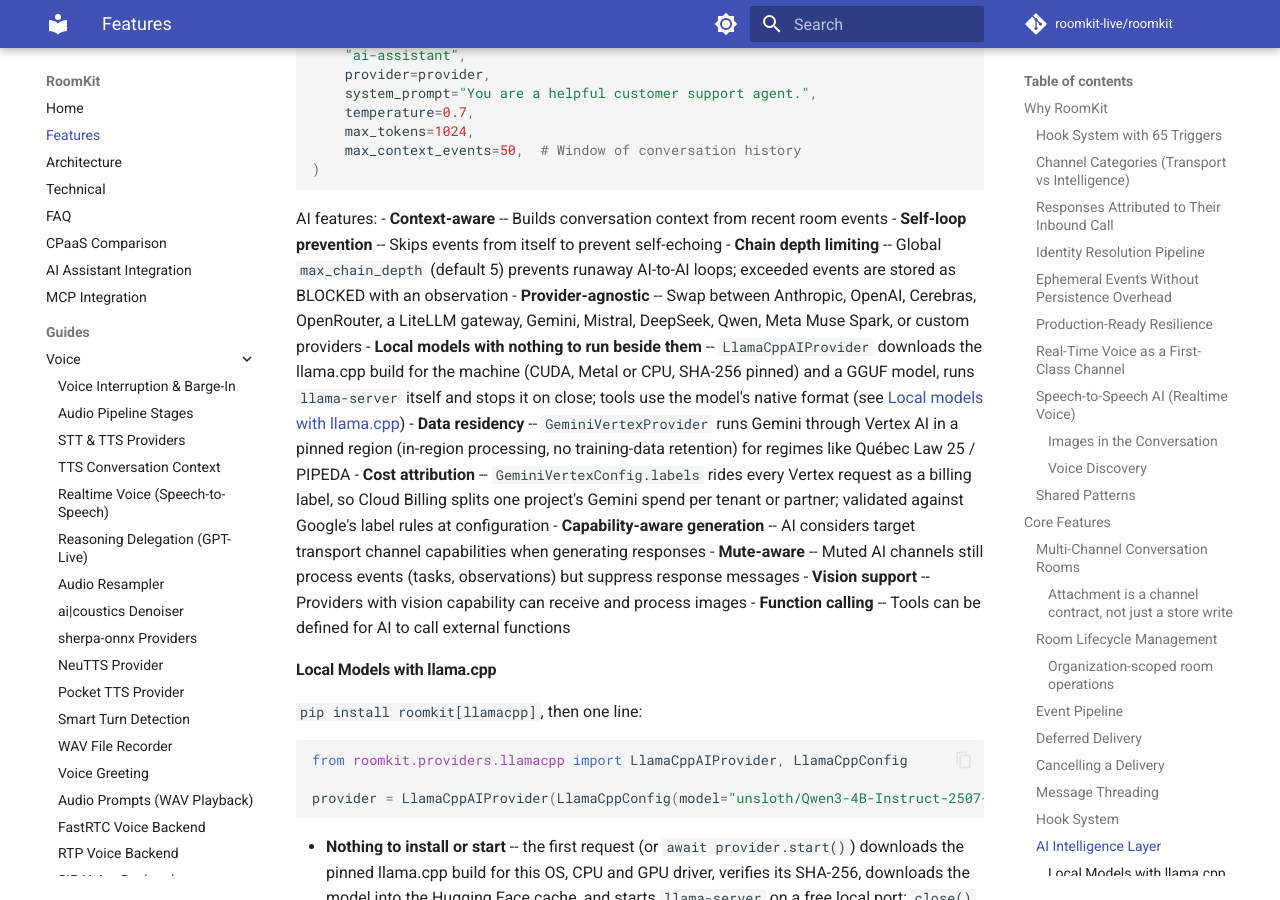
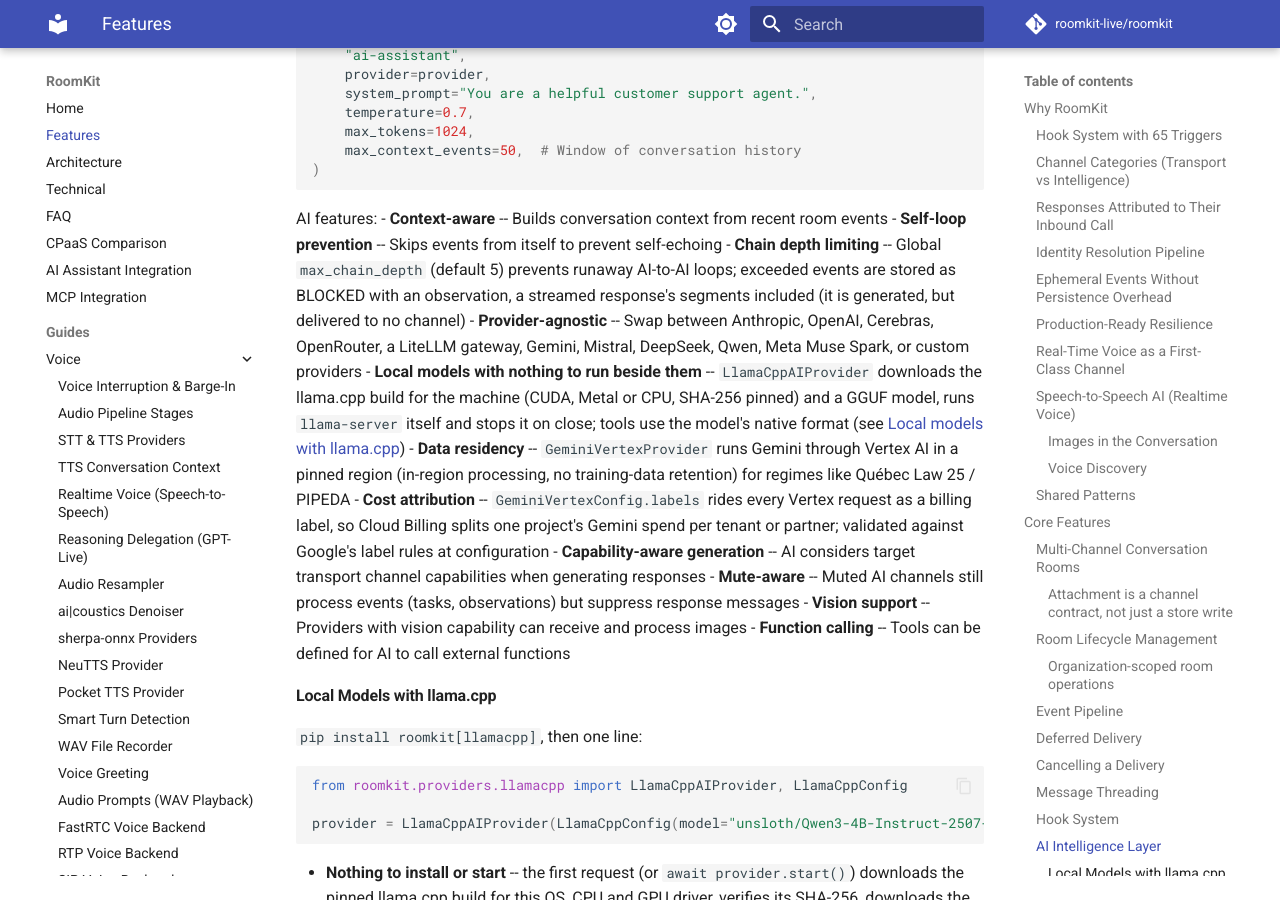
Before and after one commit to roomkit-live/roomkit-docs, an MkDocs documentation site: the page built from docs/features.md, in a window 1280 px wide and 900 px high, scrolled down 18305 px. Built offline with MkDocs 1.6.1 and Material for MkDocs 9.7.7, drawn with Linux system fonts in a browser that asks for light colours; comment, search, counter and statistics services are not loaded.

Commit message:
docs(features): the chain-depth limit blocks a streamed response too (RMK-283)

```diff
--- a/docs/features.md
+++ b/docs/features.md
@@ -619,7 +619,7 @@ ai = AIChannel(
 AI features:
 - **Context-aware** -- Builds conversation context from recent room events
 - **Self-loop prevention** -- Skips events from itself to prevent self-echoing
-- **Chain depth limiting** -- Global `max_chain_depth` (default 5) prevents runaway AI-to-AI loops; exceeded events are stored as BLOCKED with an observation
+- **Chain depth limiting** -- Global `max_chain_depth` (default 5) prevents runaway AI-to-AI loops; exceeded events are stored as BLOCKED with an observation, a streamed response's segments included (it is generated, but delivered to no channel)
 - **Provider-agnostic** -- Swap between Anthropic, OpenAI, Cerebras, OpenRouter, a LiteLLM gateway, Gemini, Mistral, DeepSeek, Qwen, Meta Muse Spark, or custom providers
 - **Local models with nothing to run beside them** -- `LlamaCppAIProvider` downloads the llama.cpp build for the machine (CUDA, Metal or CPU, SHA-256 pinned) and a GGUF model, runs `llama-server` itself and stops it on close; tools use the model's native format (see [Local models with llama.cpp](#local-models-with-llamacpp))
 - **Data residency** -- `GeminiVertexProvider` runs Gemini through Vertex AI in a pinned region (in-region processing, no training-data retention) for regimes like Québec Law 25 / PIPEDA
```
